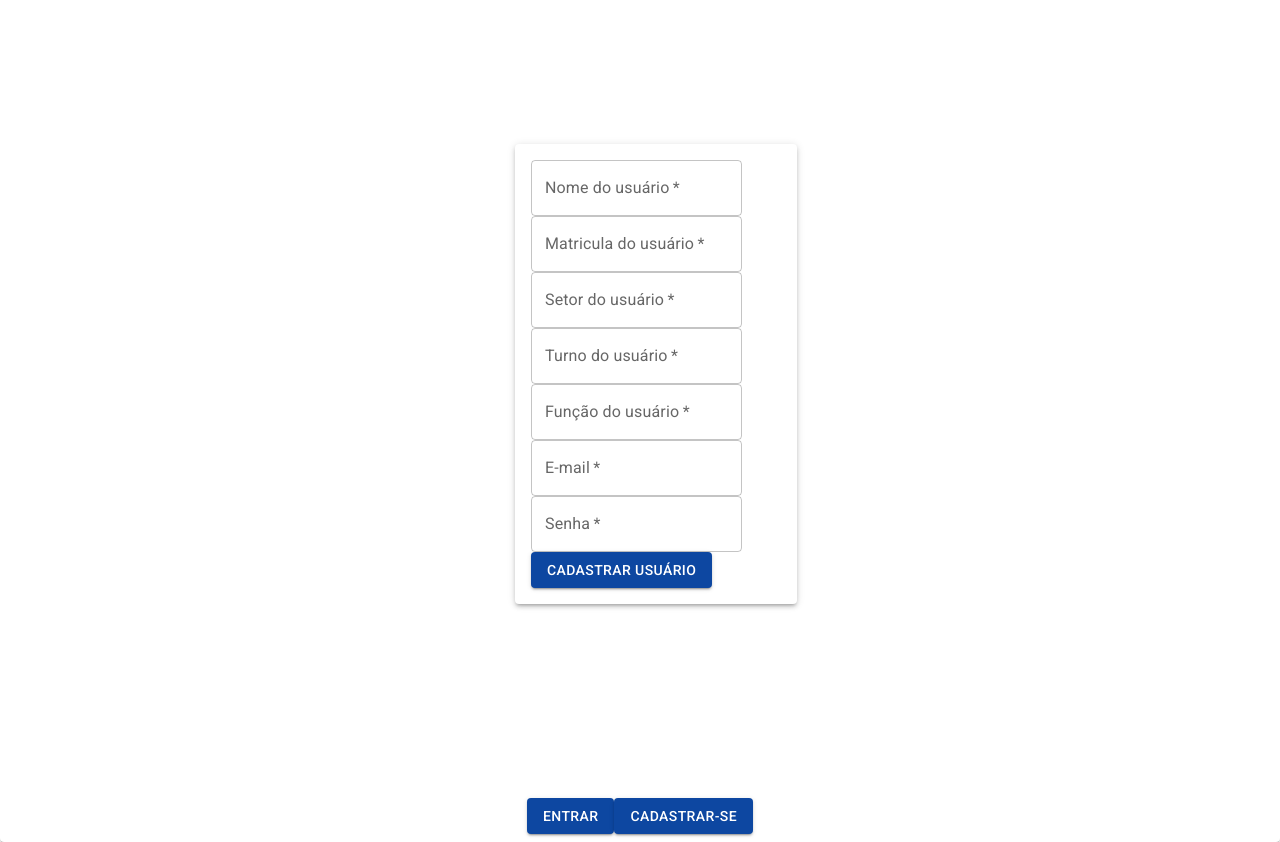
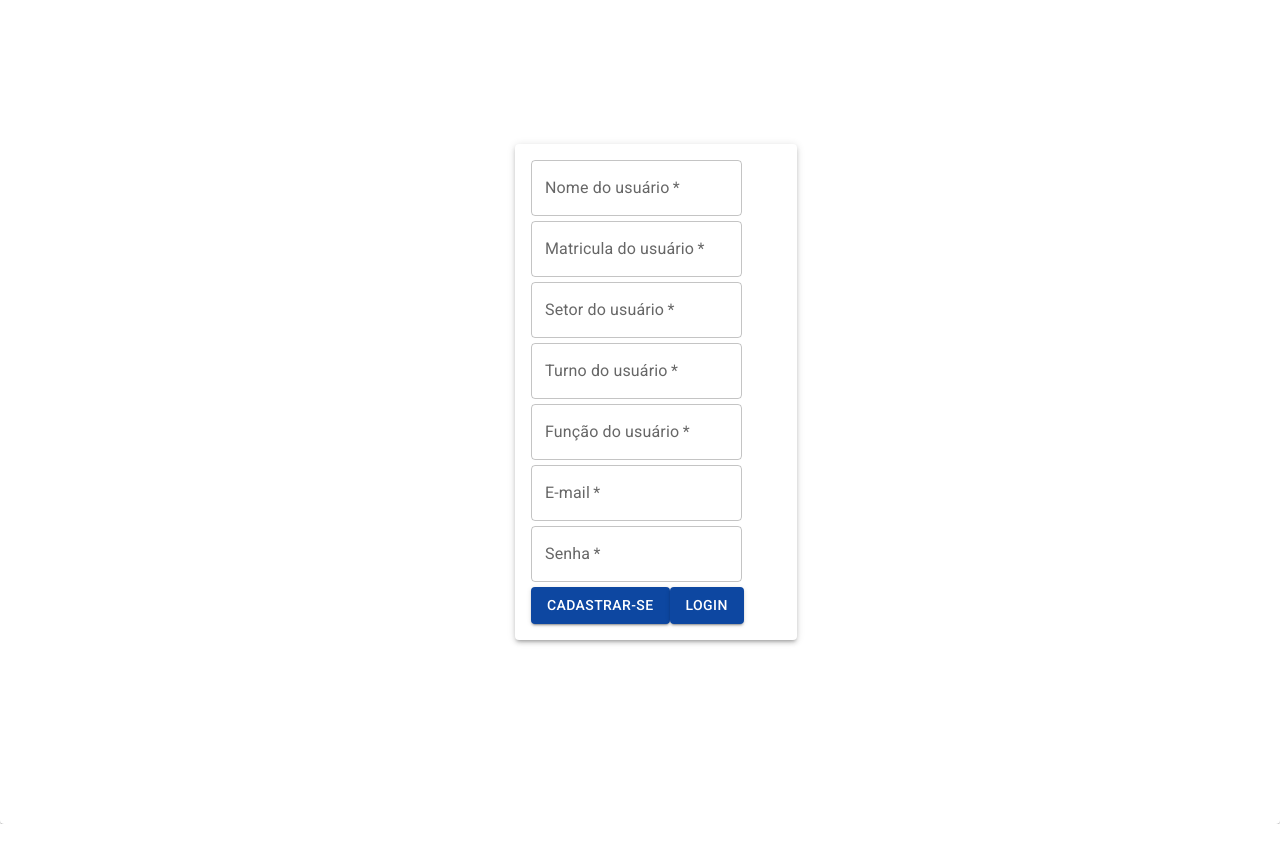
Before and after one commit to DayMartin/FluxoGestao, a React (Create React App) app in the folder front/: page /user in a window 1280 px wide. Both pictures are taken after a click on the button "CADASTRAR-SE". Built offline with nearby package versions, Linux system fonts and the light colour scheme.

Commit message:
correção dos componentes para acomodar erros do form

```diff
--- a/front/src/shared/components/formulario-de-usuario/UserForms.tsx
+++ b/front/src/shared/components/formulario-de-usuario/UserForms.tsx
@@ -1,6 +1,7 @@
 import { Box, Button, Paper, TextField, useTheme } from "@mui/material";
 import React, { useState } from "react";
 import { PessoasService, IDetalhePessoa } from "../../services/api/users/PessoasService";
+import { Login } from "../login/Login"
 
 export const UserForms = () => {
   const [name, setName] = useState('');
@@ -10,7 +11,9 @@ export const UserForms = () => {
   const [funcao, setFuncao] = useState('');
   const [email, setEmail] = useState('');
   const [senha, setSenha] = useState('');
-  const [situacao, setSituacao] = useState('');
+  const [situacao, setSituacao] = useState('Pendente');
+  const [showLogin, setShowLogin] = useState(false);
+
 
   const handleSubmit = async (event: React.FormEvent<HTMLFormElement>) => {
     event.preventDefault();
@@ -28,16 +31,30 @@ export const UserForms = () => {
 
     try {
       const userId = await PessoasService.create(userData);
+      alert('Usuário criado com sucesso! Aguarde a aprovação do supervisor!')
       console.log(`User created with ID: ${userId}`);
       event.currentTarget?.reset();
+      window.location.reload();
+
     } catch (error) {
       console.error("Erro ao criar usuário", (error as Error).message);
     }
   };
 
+  const handleLoginClick = () => {
+    setShowLogin(!showLogin);
+    window.location.reload();
+  };
+
   const theme = useTheme();
 
   return (
+    showLogin ? (
+      <Login>
+  {/* Conteúdo do elemento filho (mesmo que seja vazio) */}
+</Login>
+
+    ) : (
       <Box
         width='100vw'
         height='100vh'
@@ -61,6 +78,7 @@ export const UserForms = () => {
             type="text"
             name="nome"
             label="Nome do usuário"
+            style={{ marginBottom: '5px' }}
             onChange={(event) => setName(event.target.value)}
             required
           />
@@ -69,6 +87,7 @@ export const UserForms = () => {
             type="text"
             name="matricula"
             label="Matricula do usuário"
+            style={{ marginBottom: '5px' }}
             onChange={(event) => setMatricula(event.target.value)}
             required
           />
@@ -77,6 +96,7 @@ export const UserForms = () => {
             type="text"
             name="setor"
             label="Setor do usuário"
+            style={{ marginBottom: '5px' }}
             onChange={(event) => setSetor(event.target.value)}
             required
           />
@@ -85,6 +105,7 @@ export const UserForms = () => {
             type="text"
             name="turno"
             label="Turno do usuário"
+            style={{ marginBottom: '5px' }}
             onChange={(event) => setTurno(event.target.value)}
             required
           />
@@ -93,6 +114,7 @@ export const UserForms = () => {
             type="text"
             name="funcao"
             label="Função do usuário"
+            style={{ marginBottom: '5px' }}
             onChange={(event) => setFuncao(event.target.value)}
             required
           />
@@ -101,6 +123,7 @@ export const UserForms = () => {
             type="email"
             name="email"
             label="E-mail"
+            style={{ marginBottom: '5px' }}
             onChange={(event) => setEmail(event.target.value)}
             required
           />
@@ -109,15 +132,24 @@ export const UserForms = () => {
             type="password"
             name="password"
             label="Senha"
+            style={{ marginBottom: '5px' }}
             onChange={(event) => setSenha(event.target.value)}
             required
           />
+          <Button variant="contained" type="submit">
+            Cadastrar-se
+          </Button>
 
-          <Button variant="contained" type="submit">
-            Cadastrar usuário
+          <Button
+            variant='contained'
+            onClick={handleLoginClick}
+          >
+            Login
           </Button>
+
         </form>
       </Paper>
     </Box>
+    )
   );
 };
--- a/front/src/shared/components/login/Login.tsx
+++ b/front/src/shared/components/login/Login.tsx
@@ -22,23 +22,22 @@ export const Login: React.FC<ILoginProps> = ({ children }) => {
   const [emailError, setEmailError] = useState('');
   const [senha, setSenha] = useState('');
   const [email, setEmail] = useState('');
-  const [showUserForm, setShowUserForm] = useState(false); // Estado para controlar a exibição do formulário de usuário
+  const [showUserForm, setShowUserForm] = useState(false);
 
   const handleSubmit = () => {
     setIsLoading(true);
 
     loginSchema
       .validate({ email, senha }, { abortEarly: false })
-    .then(dadosValidados => {
-      login(dadosValidados.email, dadosValidados.senha)
-        .then(() => {
+      .then((dadosValidados) => {
+        login(dadosValidados.email, dadosValidados.senha).then(() => {
           setIsLoading(false);
         });
       })
       .catch((errors: yup.ValidationError) => {
         setIsLoading(false);
 
-      errors.inner.forEach(error => {
+        errors.inner.forEach((error) => {
           if (error.path === 'email') {
             setEmailError(error.message);
           } else if (error.path === 'senha') {
@@ -48,9 +47,7 @@ export const Login: React.FC<ILoginProps> = ({ children }) => {
       });
   };
 
-  if (isAuthenticated) return (
-    <>{children}</>
-  );
+  if (isAuthenticated) return <>{children}</>;
 
   // Função para mostrar o formulário de usuário quando o botão "Cadastrar-se" é clicado
   const handleUserFormClick = () => {
@@ -58,60 +55,64 @@ export const Login: React.FC<ILoginProps> = ({ children }) => {
   };
 
   return (
-    <Box width='100vw' height='100vh' display='flex' alignItems='center' justifyContent='center'>
+    <Box width="100vw" height="100vh" display="flex" alignItems="center" justifyContent="center">
       <Card>
         <CardContent>
-          {showUserForm ? ( // Renderizar o formulário de usuário se showUserForm for true
+          {showUserForm ? (
             <UserForms />
           ) : (
-            <Box display='flex' flexDirection='column' gap={2} width={250}>
-              <Typography variant='h6' align='center'>Identifique-se</Typography>
+            <Box display="flex" flexDirection="column" gap={2} width={250}>
+              <Typography variant="h6" align="center">
+                Identifique-se
+              </Typography>
 
               <TextField
                 fullWidth
-                type='email'
-                label='Email'
+                type="email"
+                label="Email"
                 value={email}
                 disabled={isLoading}
                 error={!!emailError}
                 helperText={emailError}
                 onKeyDown={() => setEmailError('')}
-                onChange={e => setEmail(e.target.value)}
+                onChange={(e) => setEmail(e.target.value)}
               />
 
               <TextField
                 fullWidth
-                label='Senha'
-                type='password'
+                label="Senha"
+                type="password"
                 value={senha}
                 disabled={isLoading}
                 error={!!senhaError}
                 helperText={senhaError}
                 onKeyDown={() => setSenhaError('')}
-                onChange={e => setSenha(e.target.value)}
+                onChange={(e) => setSenha(e.target.value)}
               />
             </Box>
           )}
         </CardContent>
         <CardActions>
-          <Box width='100%' display='flex' justifyContent='center'>
+          {showUserForm ? null : ( // Renderizar botões apenas se showUserForm for falso
+            <Box width="100%" display="flex" justifyContent="center">
               <Button
-              variant='contained'
+                variant="contained"
                 disabled={isLoading}
                 onClick={handleSubmit}
-              endIcon={isLoading ? <CircularProgress variant='indeterminate' color='inherit' size={20} /> : undefined}
+                endIcon={isLoading ? <CircularProgress variant="indeterminate" color="inherit" size={20} /> : undefined}
               >
                 Entrar
               </Button>
               <Button
-              variant='contained'
+                variant="contained"
                 disabled={isLoading}
-              onClick={handleUserFormClick} // Chame a função para mostrar o formulário de usuário
-              endIcon={isLoading ? <CircularProgress variant='indeterminate' color='inherit' size={20} /> : undefined}
+                onClick={handleUserFormClick}
+                endIcon={isLoading ? <CircularProgress variant="indeterminate" color="inherit" size={20} /> : undefined}
               >
                 Cadastrar-se
               </Button>
             </Box>
+          )}
         </CardActions>
       </Card>
     </Box>
--- a/front/src/shared/services/api/axios-config/interceptors/ErrorInterceptor.ts
+++ b/front/src/shared/services/api/axios-config/interceptors/ErrorInterceptor.ts
@@ -1,19 +1,34 @@
 import { AxiosError } from "axios";
-
 
 export const errorInterceptor = (error: AxiosError) => {
   if (error.message === 'Network Error') {
+    // Trate o erro de conexão aqui
+    console.error("Erro de conexão:", error.message);
+    // Retorne uma promessa rejeitada com uma mensagem personalizada
     return Promise.reject(new Error('Erro de conexão.'));
   }
 
   if (error.response?.status === 401) {
-        // Do something
+    // Trate o erro 401 aqui
+    console.error("Erro 401:", error.response.data);
+    // Retorne uma promessa rejeitada com uma mensagem personalizada
+    return Promise.reject(new Error('Erro 401: Não autorizado.'));
   }
 
   if (error.response?.status === 404) {
-        return Promise.reject(new Error('Não encontrado no banco de dados.'));
+    // Trate o erro 404 aqui
+    console.error("Erro 404:", error.response.data);
+    // Retorne uma promessa rejeitada com uma mensagem personalizada
+    return Promise.reject(new Error('Erro 404: Não encontrado no banco de dados.'));
   }
 
+  if (error.response?.status === 422) {
+    // Trate o erro 422 aqui
+    alert("Erro 422: Por favor, utilize outro e-mail!'");
+    // Retorne uma promessa rejeitada com uma mensagem personalizada
+    return Promise.reject(new Error('Erro 422: Por favor, utilize outro e-mail!'));
+  }
+
+  // Se nenhum tratamento específico foi aplicado, apenas rejeite o erro original
   return Promise.reject(error);
-
-}
+};
--- a/front/src/shared/services/api/users/PessoasService.ts
+++ b/front/src/shared/services/api/users/PessoasService.ts
@@ -61,7 +61,7 @@ const getById = async (id: string): Promise<IDetalhePessoa | Error> => {
   }
 };
 
-const create = async (dados: Omit<IDetalhePessoa, 'id'>): Promise<string | Error> => {
+const create = async (dados: Omit<IDetalhePessoa, 'id'>): Promise<string> => {
   try {
     const { data } = await Api.post<IDetalhePessoa>('/auth/register', dados);
 
@@ -69,10 +69,9 @@ const create = async (dados: Omit<IDetalhePessoa, 'id'>): Promise<string | Error
       return data.id;
     }
 
-    return new Error('Erro ao criar o registro.');
+    throw new Error('Erro ao criar o registro.');
   } catch (error) {
-    console.error(error);
-    return new Error((error as { message: string }).message || 'Erro ao criar o registro.');
+    throw error;
   }
 };
 
```
Lines whose indentation alone changed are shown as unchanged.
